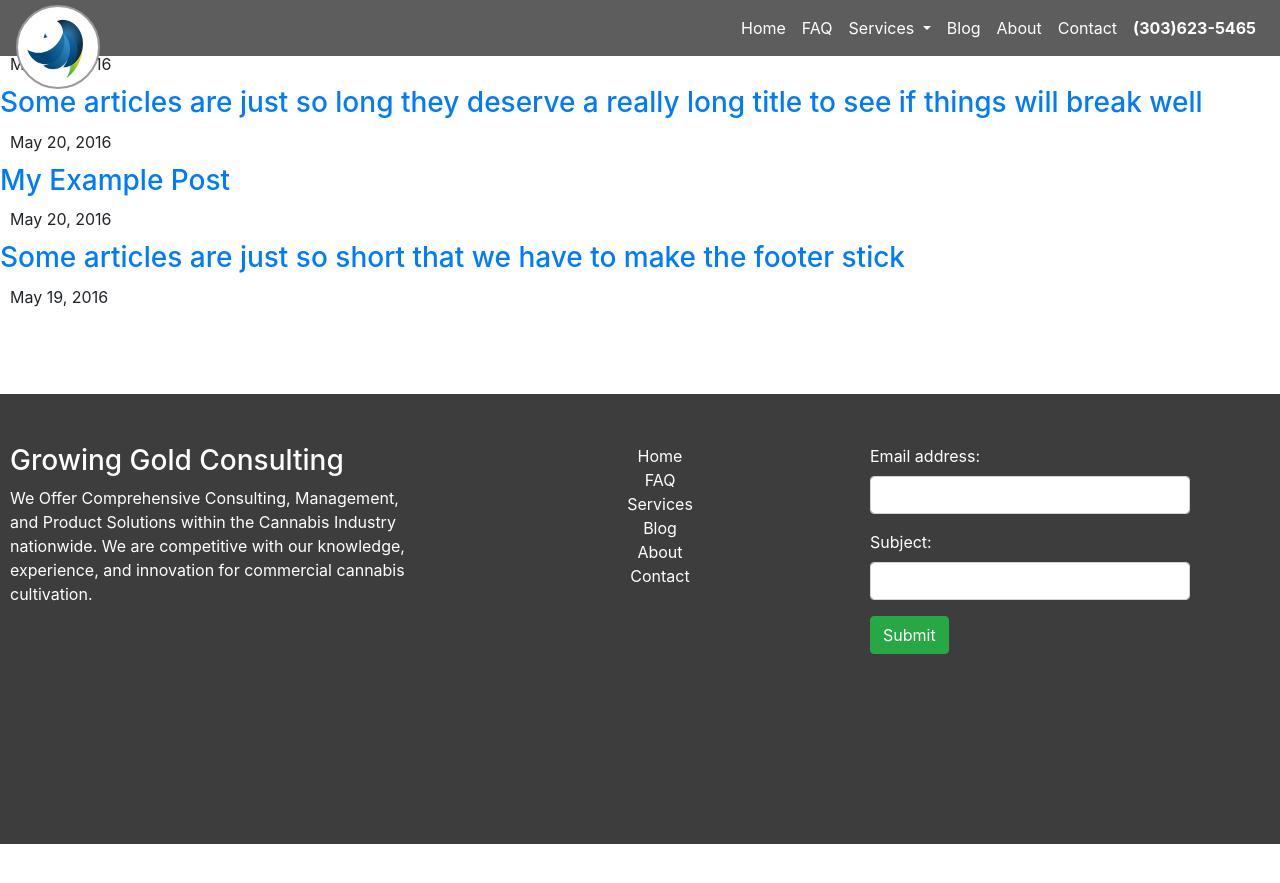
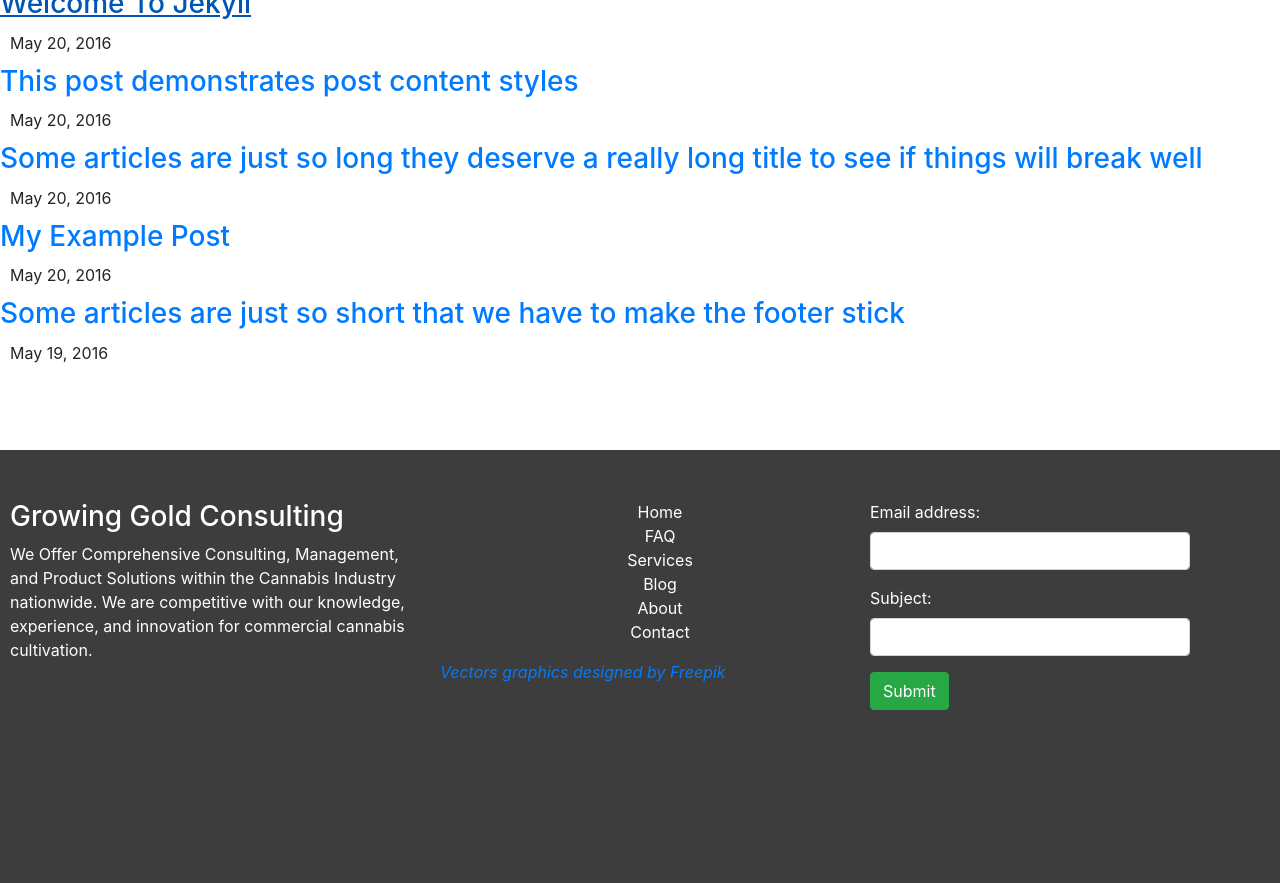
Before and after one commit to ggconsulting/ggconsulting.github.io, a Jekyll site: the page built from index.md, in a window 1280 px wide and 900 px high, scrolled down 3758 px. Shown: the top 883 px of the window. Built offline with Jekyll 4.4.1, drawn with Linux system fonts in a browser that asks for light colours; nearby versions of some CDN libraries; before the commit the page ends 4602 px from its top, so only the background shows below that.

Commit message:
Add files via upload

```diff
--- a/_includes/footer.html
+++ b/_includes/footer.html
@@ -14,6 +14,7 @@
             <li>About</li>
             <li>Contact</li>
         </ul>
+          <a href="http://www.freepik.com/"><em>Vectors&nbsp;graphics designed by Freepik</em></a>
       </div>
       <div class="col-sm-4">
       <form action="/action_page.php" style="width:80%">
--- a/_includes/header.html
+++ b/_includes/header.html
@@ -1,5 +1,5 @@
 <header class="site-header">
-  <nav class="navbar navbar-expand-lg navbar-light bg-light fixed-top">
+  <nav class="navbar navbar-expand-lg navbar-light bg-light">
   <a class="navbar-brand" href="#">
       <img src="{{ "/assets/img/logo.png" | relative_url }}">
       </a>
```
